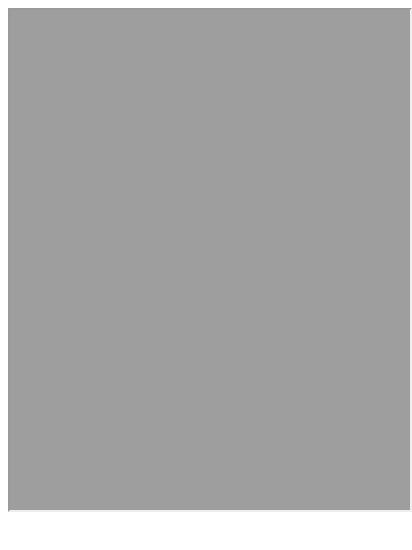
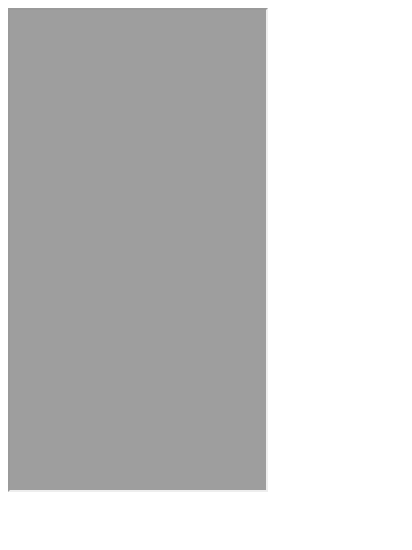
Before and after one commit to bcgov/sbc-mcap, a website: page src/webchat.html in a window 390 px wide. Shown: the whole page, 412 px wide, since content can reach past the window. Drawn offline with Linux system fonts and the light colour scheme; files whose address does not match are found by name.

Commit message:
Add responsive style

```diff
--- a/src/webchat.html
+++ b/src/webchat.html
@@ -11,13 +11,22 @@
 			document.getElementById("webchat").submit();
 		}
 	</script>
+
+	<style>
+		iframe {
+			position: absolute;
+			height: 100%;
+			max-height: 30em;
+			width: 100%;
+			max-width: 16em;
+		}
+	</style>
 </head>
 
 <body>
-	<iframe width=400, height=500 frameborder="2" id="ichat" name="chatFrame" scrolling="no" style="overflow:hidden">
-
-	</iframe>
-
+	<div>
+		<iframe id="ichat" name="chatFrame" scrolling="no"></iframe>
+	</div>
 	<form id=webchat target="chatFrame" method="post" action="#">
 		<input type="hidden" id="Reason" name="Reason" class="form-control" value="SBC_WebChat">
 		<input type="hidden" name="UserLanguage" value="en">
```
